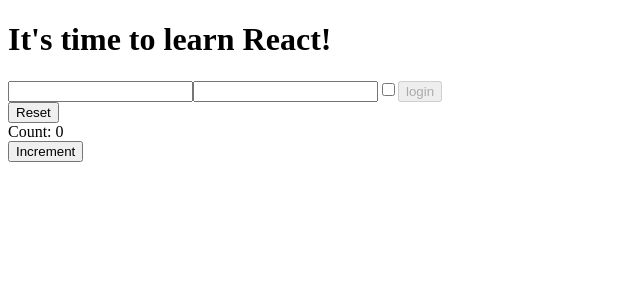
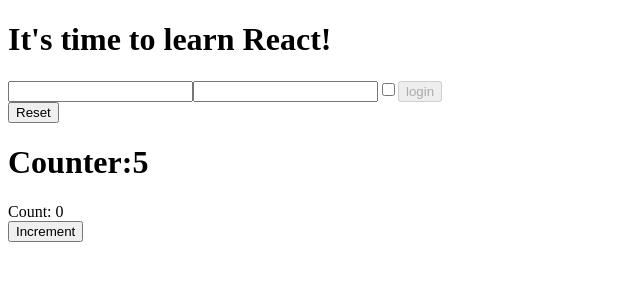
Before and after one commit to paolamelch/React-Paola, a React (Create React App) app in the folder my-app1/: page / in a window 1280 px wide. Shown: the top 300 px of the page, without its empty margins (0-640 px from the left). Built offline with nearby package versions, Linux system fonts and the light colour scheme.

Commit message:
esercizio 33

```diff
--- a/my-app1/src/App.js
+++ b/my-app1/src/App.js
@@ -9,6 +9,7 @@
 import {UncontrolledLogin} from "./UncontrolledLogin";
 import {ToDoList} from "./ToDoList";
 import {DisplayContext, LanguageContext} from "./DisplayContext";
+import { CounterDisplay } from "./CounterDisplay";
 
 
 function App() {
@@ -19,6 +20,7 @@
     return (<>
         <Hello/>
         <Login/>
+        <Counter/>
         <ClickCounter onCounterChange={handleCounterChange}/>
     </>)
 }
--- a/my-app1/src/Counter.js
+++ b/my-app1/src/Counter.js
@@ -1,8 +1,8 @@
 import React from "react";
 import { CounterDisplay } from "./CounterDisplay";
 
-export class Counter extends React.Component{
-    render(){
-        return <CounterDisplay {...this.props}/>
-    }
+export function Counter(props){
+    return(
+        <CounterDisplay/>
+    )
 }
--- a/my-app1/src/CounterDisplay.js
+++ b/my-app1/src/CounterDisplay.js
@@ -1,21 +1,19 @@
-import React from "react";
-
-export class CounterDisplay extends React.Component{
-    state = {
-        count : this.props.initialValue,
-    }
+import React, { useState,useEffect } from "react";
 
 
-    componentDidMount(){
-        setInterval(()=>{
-            this.setState({count : this.state.count + this.props.incrementBy})
+export function CounterDisplay(){
+    const [counter,setCounter] = useState(0);
+
+    useEffect(()=>{
+        const interval = setInterval(()=>{
+            setCounter(c => c + 1)
+        },1000)
+
+        return()=>{
+            clearInterval(interval);
         }
-        ,this.props.interval)
-    }
-
-
-
-    render(){
-        return <h1>Counter : {this.state.count}</h1>
-    }
+    },[])
+    return(
+        <h1>Counter:{counter}</h1>
+    )
 }
```
Also changed, not shown: my-app1/src/consegna esercizi/es33/useEffect 02.txt (added), 1 other file (tests, documents, lock files or other folders).
